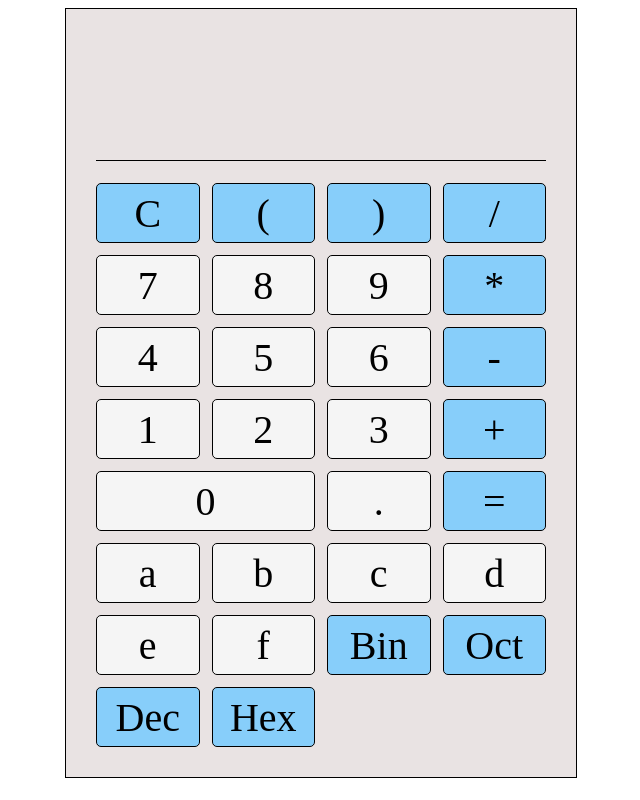
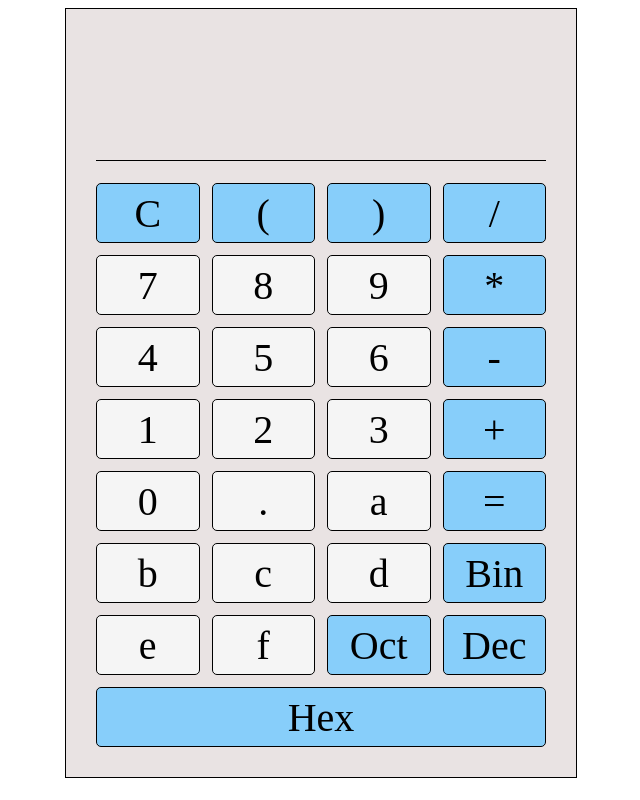
Before and after one commit to Peroxlyde/calculator, a Vue app in the folder my-calculator/: page / in a window 1280 px wide. Shown: the whole page, without its empty margins (319-959 px from the left). Built offline with nearby package versions, Linux system fonts and the light colour scheme.

Commit message:
base calculator

```diff
--- a/my-calculator/src/components/calNew.vue
+++ b/my-calculator/src/components/calNew.vue
@@ -20,17 +20,17 @@
         <div @click="plus" class="op">+</div>
         <div @click="ze" class="zero">0</div>
         <div @click="dot" class="btn">.</div>
+        <div @click="append('a')" class="btn">a</div>
         <div @click="equal" class="op">=</div>
-        <div @click="append('a')" class="btn">a</div>
         <div @click="append('b')" class="btn">b</div>
         <div @click="append('c')" class="btn">c</div>
         <div @click="append('d')" class="btn">d</div>
+        <div @click="to2" class="op">Bin</div>
         <div @click="append('e')" class="btn">e</div>
         <div @click="append('f')" class="btn">f</div>
-        <div @click="to2" class="op">Bin</div>
         <div @click="to8" class="op">Oct</div>
         <div @click="to10" class="op">Dec</div>
-        <div @click="to16" class="op">Hex</div>
+        <div @click="to16" class="op h">Hex</div>
     </div>
 </template>
 
@@ -50,11 +50,8 @@
                 number:['.','9','8','5','7','6','5','4','3','2','1','('],
                 dotclick:false,
                 numclick:false,
-                base2click:false,
-                base8click:false,
-                base10click:false,
-                base16click:false,
                 base1:10,
+                base2:10,
                 evaluate:[],
                 evalclick:false
             }
@@ -69,13 +66,11 @@
                 this.baseval="";
                 this.dotclick=false;
                 this.numclick=false;
-                this.base2click=false;
-                this.base8click=false;
-                this.base10click=false;
-                this.base16click=false;
                 this.calculation=[];
                 this.base1=10;
+                this.base2=10;
                 this.evalclick=false
+                this.evaluate=[];
             },
             opBrac(){
                 if((this.numclick == false) && !(this.openBracket)){
@@ -139,6 +134,7 @@
                     this.opClick=true;
                     this.dotclick = false;
                     this.numclick = false;
+                    this.evalclick = false;
                     //สำหรับเพิ่มตัวoperator เช็คว่ากดopไปรึยัง ถ้าไม่ก็ เก็บค่าcurrentพร้อมตัวopเข้าไปยังcalculation ล้วก็จะclearตัวในcurrentแล้วเปลี่ยนopclickเป็นtrue
                 }
                 else if(this.opClick === true){
@@ -186,26 +182,28 @@
                     this.answer= 0;
                     this.baseval = 0;
                 }*/
-                if(this.evalclick==false){
-                    this.evaluate=this.calculation
+                //if(this.evalclick==false){
+
                 try{
-                    //this.answer =this.evaluate.join("")+this.current
+                    this.evaluate=Array.from(this.calculation)
                     for(let x = 0; x<this.evaluate.length;x++){
                     if (this.evaluate[x]!='('&& this.evaluate[x]!=')'&& this.evaluate[x]!='+'&& this.evaluate[x]!='-'&& this.evaluate[x]!='*'&& this.evaluate[x]!='/') {
                         this.evaluate[x]=parseInt(this.evaluate[x],this.base1).toString(10)
                         }
                     }
                     //this.answer =this.evaluate.join("")+this.current
+                    //this.answer =this.evaluate.join("")+this.current
                     //this.answer= eval(this.evaluate.join("")+parseInt(this.current,this.base1).toString(10));
                     this.answer= parseInt(eval(this.evaluate.join("")+parseInt(this.current,this.base1).toString(10)),10).toString(this.base1);
+                    this.baseval= this.answer
+                    this.base2=this.base1
                     if(eval(this.evaluate.join("")+parseInt(this.current,this.base1).toString(10))== 0 ){this.answer='0'}
-                    this.baseval=this.answer
                 }
 
                 catch(er){ this.clear()
                     this.answer= "Error";}
                     this.evalclick=true;
-                }
+                //}
 
             },
             /*baseTobase(base){
@@ -216,10 +214,6 @@
                 }
             },*/
             to2(){
-                this.base2click = true;
-                this.base8click = false;
-                this.base10click = false;
-                this.base16click = false;
                 if(this.calculation!=[]){
                 for(let i = 0; i<this.calculation.length;i++){
                     if (this.calculation[i]!='('&& this.calculation[i]!=')'&& this.calculation[i]!='+'&& this.calculation[i]!='-'&& this.calculation[i]!='*'&& this.calculation[i]!='/') {
@@ -228,40 +222,41 @@
                 }}
                 if(this.current!=''){
                 this.current=parseInt(this.current,this.base1).toString(2)}
+                //this.evaluate=this.calculation
+                if(this.answer!=''){
+                this.answer= parseInt(this.baseval,this.base2).toString(2)}
                 this.base1 = 2
 
             },
             to8(){
-                this.base2click = false;
-                this.base8click = true;
-                this.base10click = false;
-                this.base16click = false;
+                if(this.calculation!=[]){
                 for(let i = 0; i<this.calculation.length;i++){
                     if (this.calculation[i]!='('&& this.calculation[i]!=')'&& this.calculation[i]!='+'&& this.calculation[i]!='-'&& this.calculation[i]!='*'&& this.calculation[i]!='/') {
                         this.calculation[i]=parseInt(this.calculation[i],this.base1).toString(8)
                     }
-                }
-                this.current=parseInt(this.current,this.base1).toString(8)
+                }}
+                if(this.current!=''){
+                this.current=parseInt(this.current,this.base1).toString(8)}
+                //this.evaluate=this.calculation
+                if(this.answer!=''){
+                this.answer= parseInt(this.baseval,this.base2).toString(8)}
                 this.base1 = 8
             },
             to10(){
-                this.base2click = false;
-                this.base8click = false;
-                this.base10click = true;
-                this.base16click = false;
+                if(this.calculation!=[]){
                 for(let i = 0; i<this.calculation.length;i++){
                     if (this.calculation[i]!='('&& this.calculation[i]!=')'&& this.calculation[i]!='+'&& this.calculation[i]!='-'&& this.calculation[i]!='*'&& this.calculation[i]!='/') {
                         this.calculation[i]=parseInt(this.calculation[i],this.base1).toString(10)
                     }
-                }
-                this.current=parseInt(this.current,this.base1).toString(10)
+                }}
+                if(this.current!=''){
+                this.current=parseInt(this.current,this.base1).toString(10)}
+                //this.evaluate=this.calculation
+                if(this.answer!=''){
+                this.answer= parseInt(this.baseval,this.base2).toString(10)}
                 this.base1 = 10
             },
             to16(){
-                this.base2click = false;
-                this.base8click = false;
-                this.base10click = false;
-                this.base16click = true;
                 if(this.calculation!=[]){
                 for(let i = 0; i<this.calculation.length;i++){
                     if (this.calculation[i]!='('&& this.calculation[i]!=')'&& this.calculation[i]!='+'&& this.calculation[i]!='-'&& this.calculation[i]!='*'&& this.calculation[i]!='/') {
@@ -270,8 +265,10 @@
                 }}
                 if(this.current!=''){
                 this.current=parseInt(this.current,this.base1).toString(16)}
+                //this.evaluate=this.calculation
+                if(this.answer!=''){
+                this.answer= parseInt(this.baseval,this.base2).toString(16)}
                 this.base1 = 16
-                //his.baseTobase(16)
             }
         }
         // margin: 0 auto = top and bottom margins are 0  right and left margins are auto
@@ -301,8 +298,8 @@
     margin-bottom: 10px;
     border-bottom: 1px solid black;
 }
-.zero{
-    grid-column: 1/3;
+.h{
+    grid-column: 1/5;
 
 }
 .btn,.zero{
```
